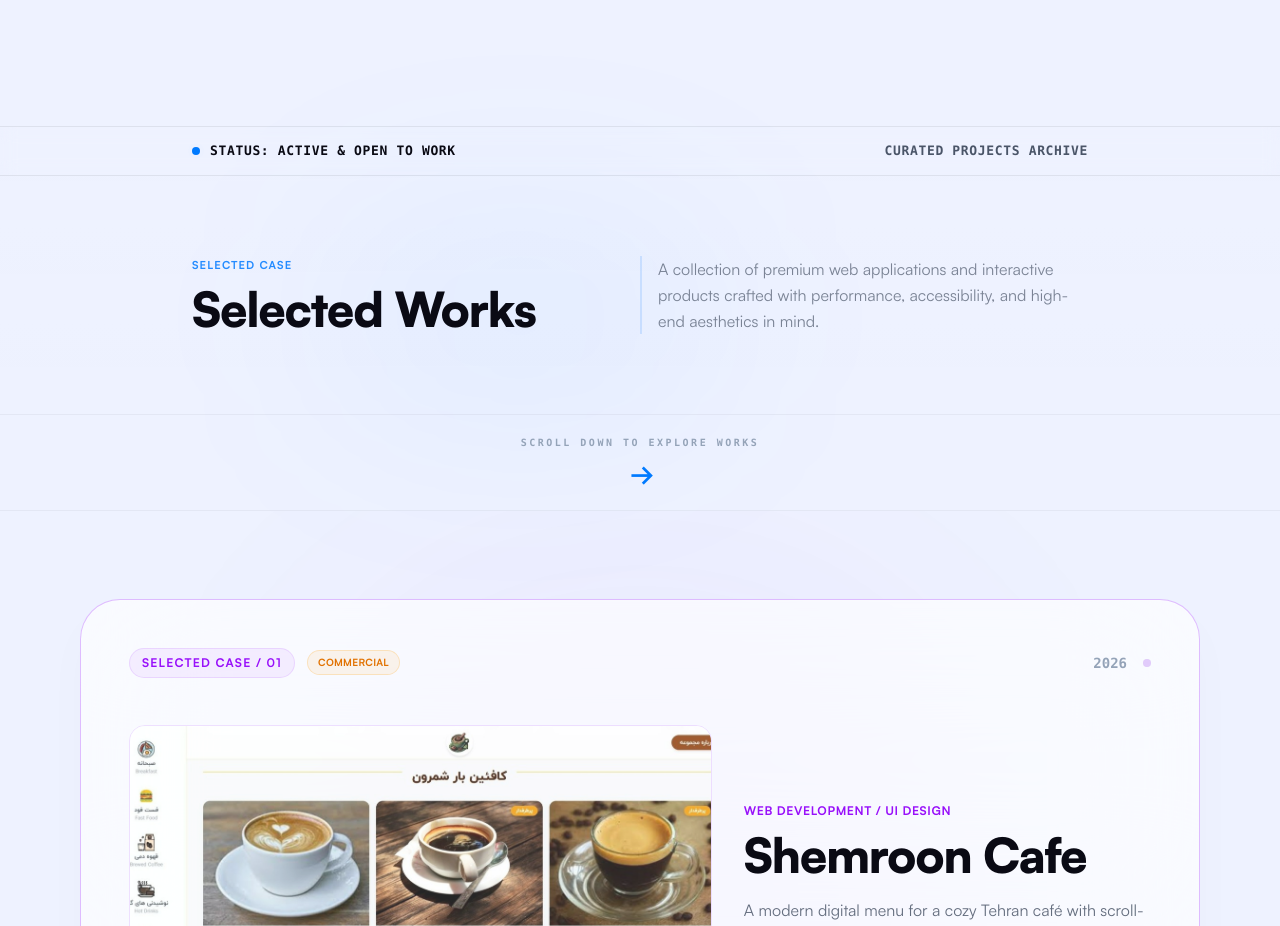
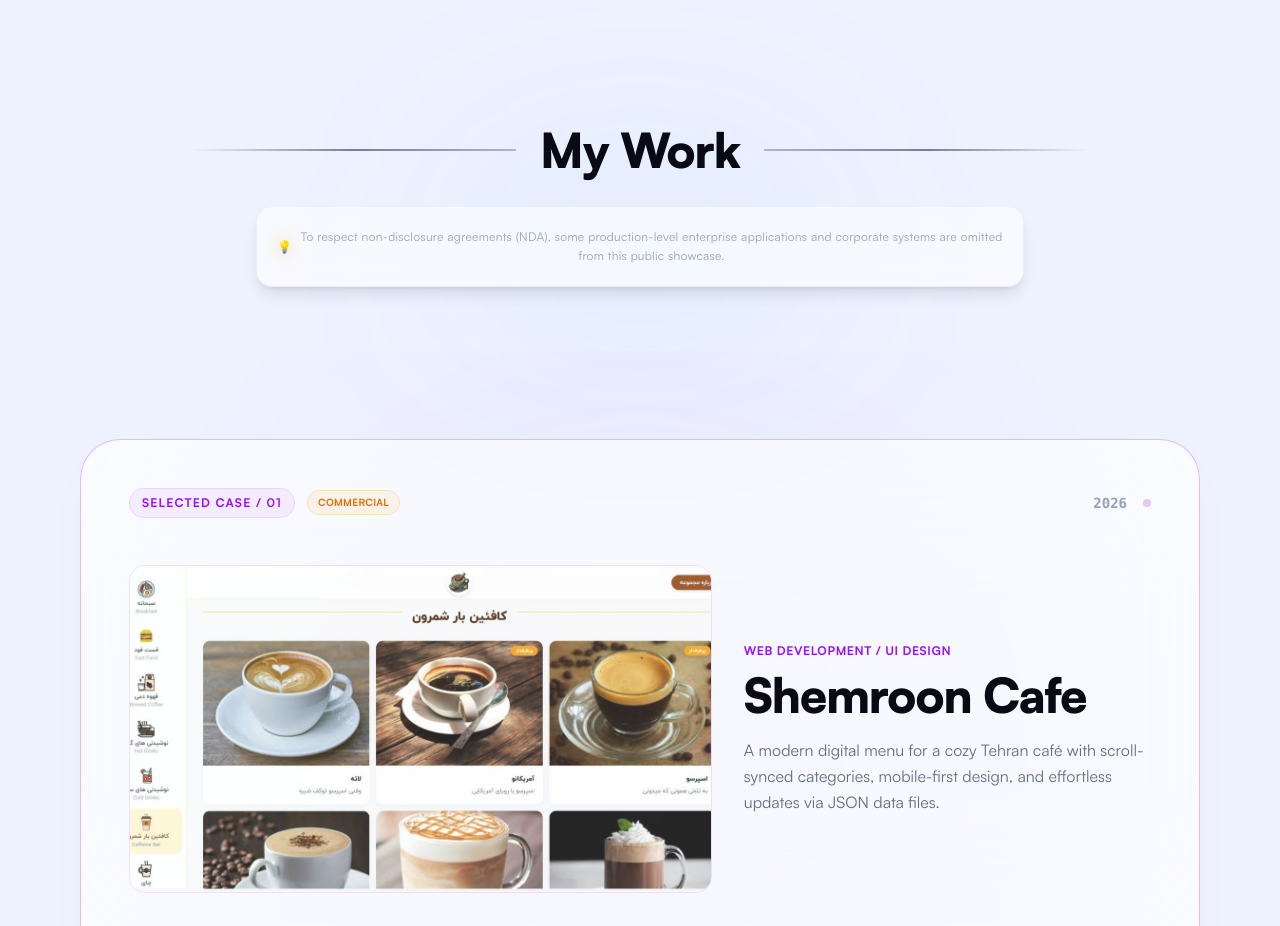
Before and after one commit to ArianAbbasian/Portfolio, a Next.js app: page /en in a window 1280 px wide. Shown: the part 1360-2286 px from the top of the page. Built offline with nearby package versions, Linux system fonts and the light colour scheme.

Commit message:
style: improve projects header title lines and remove cliché subtitle

```diff
--- a/components/home/ProjectsHeader.tsx
+++ b/components/home/ProjectsHeader.tsx
@@ -1,86 +1,51 @@
 "use client";
 
-import { useTranslations, useLocale } from "next-intl";
+import { useTranslations } from "next-intl";
 import { motion } from "framer-motion";
 
 export default function ProjectsHeader() {
   const t = useTranslations("home.projects");
-  const locale = useLocale();
+  const tHome = useTranslations("home");
 
   return (
-    <section className="relative w-full z-20 mt-20 sm:mt-28 md:mt-36 select-none">
+    <section className="relative w-full z-20 mt-20 sm:mt-28 md:mt-36 pb-12 sm:pb-16 select-none">
+      {/* هاله نوری پس‌زمینه */}
+      <div className="absolute top-1/2 left-1/2 -translate-x-1/2 -translate-y-1/2 -z-10 h-[200px] w-[400px] rounded-full bg-accent/5 blur-[100px] pointer-events-none" />
 
-      <div className="w-full border-t border-b border-border bg-white/[0.02] dark:bg-black/[0.02] backdrop-blur-sm">
-        <div className="mx-auto max-w-5xl px-6 md:px-12 lg:px-16 h-12 flex items-center justify-between text-xs sm:text-[13px] font-mono text-text-secondary tracking-wider">
-
-          <span className="flex items-center gap-2.5 font-bold text-text-primary">
-            <span className="relative flex h-2 w-2">
-              <span className="absolute inline-flex h-full w-full animate-ping rounded-full bg-accent opacity-75"></span>
-              <span className="relative inline-flex h-2 w-2 rounded-full bg-accent"></span>
-            </span>
-            {t("status")}
-          </span>
-
-          <span className="font-bold text-text-secondary uppercase">
-            {t("archive")}
-          </span>
-
-        </div>
-      </div>
-
-      <div className="py-16 sm:py-20 bg-gradient-to-b from-white/[0.01] dark:from-white/[0.005] to-transparent">
-        <div className="mx-auto max-w-5xl px-6 md:px-12 lg:px-16 flex flex-col md:flex-row md:items-center justify-between gap-8">
-
+      <div className="mx-auto max-w-5xl px-6 md:px-12 lg:px-16">
+        {/* عنوان مرکزی با دو خط افقی واضح */}
         <motion.div
-            initial={{ opacity: 0, x: locale === "fa" ? 40 : -40 }}
-            whileInView={{ opacity: 1, x: 0 }}
-            viewport={{ once: true, margin: "-100px" }}
-            transition={{ duration: 0.8, ease: "easeOut" }}
-            className="max-w-xl"
+          initial={{ opacity: 0, y: 20 }}
+          whileInView={{ opacity: 1, y: 0 }}
+          viewport={{ once: true, margin: "-80px" }}
+          transition={{ duration: 0.7, ease: "easeOut" }}
+          className="flex items-center justify-center gap-4 sm:gap-6"
         >
-            <span className="text-[10px] sm:text-[11px] font-bold tracking-widest text-accent uppercase block mb-3 opacity-85">
-              {t("selectedCase")}
-            </span>
-            <h2 className="text-3xl sm:text-5xl font-black text-text-primary tracking-tight leading-none">
+          <span className="h-[1.5px] flex-1 bg-gradient-to-r from-transparent via-text-primary/50 to-text-primary/25" />
+          <h2 className="text-3xl sm:text-5xl font-black tracking-tight text-text-primary text-center leading-none">
             {t("title")}
           </h2>
+          <span className="h-[1.5px] flex-1 bg-gradient-to-l from-transparent via-text-primary/50 to-text-primary/25" />
         </motion.div>
 
+        {/* NDA Notice */}
         <motion.div
-            initial={{ opacity: 0, x: locale === "fa" ? -40 : 40 }}
-            whileInView={{ opacity: 0.7, x: 0 }}
-            viewport={{ once: true, margin: "-100px" }}
-            transition={{ duration: 0.8, delay: 0.15, ease: "easeOut" }}
-            className="max-w-md border-r-2 border-accent/20 pr-4 ltr:border-r-0 ltr:pr-0 ltr:border-l-2 ltr:pl-4"
+          initial={{ opacity: 0, y: 10 }}
+          whileInView={{ opacity: 1, y: 0 }}
+          viewport={{ once: true, margin: "-80px" }}
+          transition={{ duration: 0.7, delay: 0.15, ease: "easeOut" }}
+          className="mx-auto mt-8 max-w-3xl"
         >
-            <p className="text-xs sm:text-sm md:text-base text-text-secondary leading-relaxed">
-              {t("subtitle")}
+          <div className="rounded-2xl border border-border/60 bg-white/60 dark:bg-white/[0.03] p-5 backdrop-blur-xl text-center shadow-lg">
+            <p className="text-[11px] sm:text-xs leading-relaxed text-text-muted tracking-wide flex items-center justify-center gap-2">
+              <span className="filter drop-shadow-[0_0_8px_rgba(245,158,11,0.6)]">
+                💡
+              </span>
+              {tHome("ndaNotice")}
             </p>
-          </motion.div>
-
           </div>
-      </div>
-
-      <div className="hidden lg:flex w-full border-t border-b border-border/60 py-5 bg-white/[0.005] justify-center">
-        <div className="flex flex-col items-center gap-2">
-          <span className="text-[9px] sm:text-[10px] font-mono font-black text-text-muted tracking-[0.25em] uppercase animate-pulse">
-            {t("scrollGuide")}
-          </span>
-          <motion.div
-            animate={locale === "fa" ? { x: [0, -14, 0] } : { x: [0, 14, 0] }}
-            transition={{
-              repeat: Infinity,
-              duration: 1.6,
-              ease: "easeInOut",
-            }}
-            className="text-accent text-2xl font-black cursor-default"
-          >
-            {locale === "fa" ? "←" : "→"}
         </motion.div>
       </div>
-      </div>
-
-      <div className="absolute top-1/2 left-1/4 -translate-y-1/2 -z-10 h-[200px] w-[400px] rounded-full bg-accent/5 blur-[100px] pointer-events-none" />
     </section>
   );
 }
--- a/messages/en.json
+++ b/messages/en.json
@@ -47,8 +47,7 @@
       "status": "STATUS: ACTIVE & OPEN TO WORK",
       "archive": "CURATED PROJECTS ARCHIVE",
       "scrollGuide": "SCROLL DOWN TO EXPLORE WORKS",
-      "title": "Selected Works",
-      "subtitle": "A collection of premium web applications and interactive products crafted with performance, accessibility, and high-end aesthetics in mind.",
+      "title": "My Work",
       "selectedCase": "SELECTED CASE",
       "viewProject": "View Case Study",
       "clientLabel": "CLIENT: ",
--- a/messages/fa.json
+++ b/messages/fa.json
@@ -18,7 +18,7 @@
     "services": {
       "eyebrow": "خدمات من",
       "title": "چطور می‌تونم به کسب‌وکار شما کمک کنم؟",
-      "subtitle": "راه‌حل‌هایی که نه تنها اعتماد ایجاد می‌کنند، بلکه فروش شما را بهبود می‌بخشند و مسیر رشد شما را هموار می‌کنند.",
+      "subtitle": "راه‌حل‌هایی که اعتماد ایجاد می‌کنند، فروش شما را بهبود می‌بخشند و مسیر رشد شما را هموار می‌کنند.  ",
       "items": [
         {
           "icon": "globe",
@@ -47,8 +47,7 @@
       "status": "وضعیت: آماده برای پروژه‌های جدید",
       "archive": "آرشیو پروژه‌های برگزیده",
       "scrollGuide": "جهت کاوش پروژه‌ها، اسکرول کنید",
-      "title": "پروژه‌های منتخب",
-      "subtitle": "مجموعه‌ای اختصاصی از وب‌اپلیکیشن‌ها و محصولات تعاملی که با تمرکز روی پرفورمنس بالا، دسترسی‌پذیری و دیزاین پریمیم خلق شده‌اند.",
+      "title": "نمونه کارهای من",
       "selectedCase": "پروژه برگزیده",
       "viewProject": "مشاهده بررسی متنی",
       "clientLabel": "کارفرما: ",
```
Lines whose indentation alone changed are shown as unchanged.
